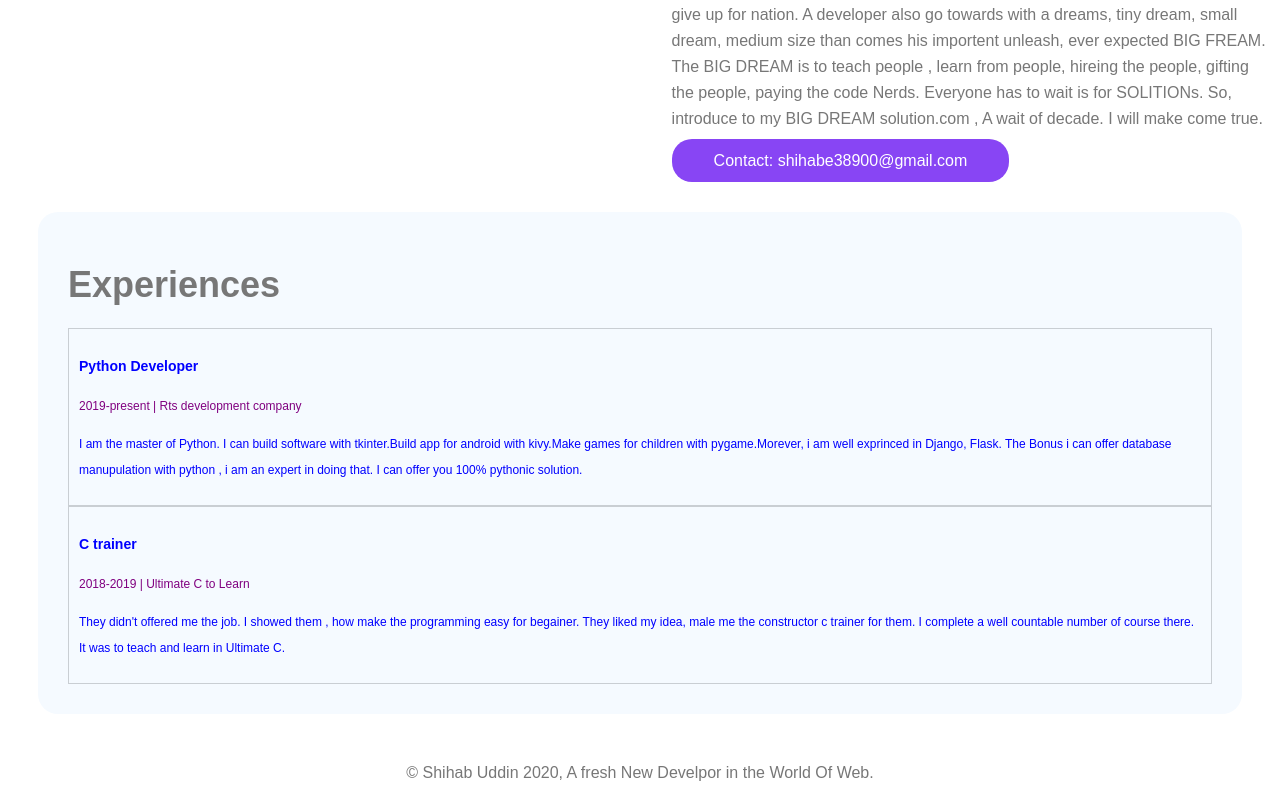
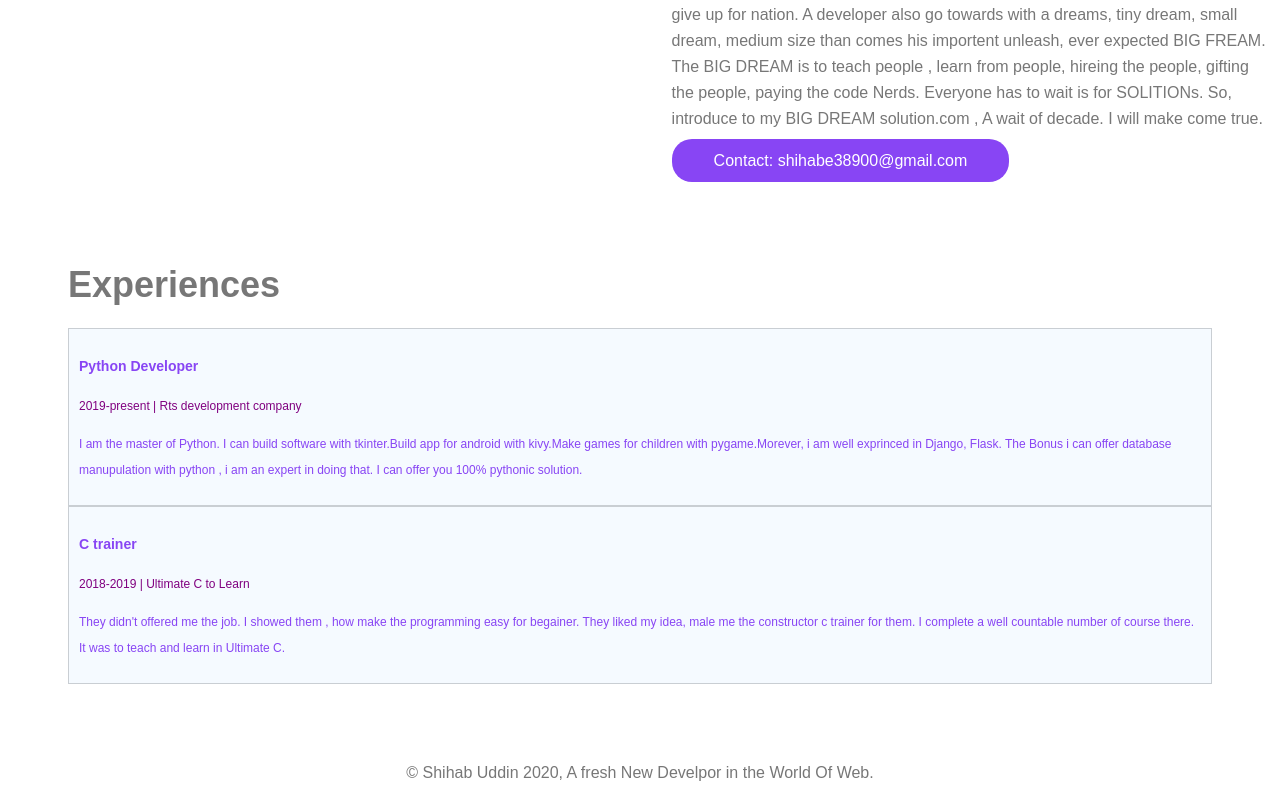
Before and after one commit to shihabuddin413/shihabrts, a plain HTML site: page index.html in a window 1280 px wide. Shown: the part 442-1244 px from the top of the page. Drawn offline with Linux system fonts and the light colour scheme.

Commit message:
Update style.css

```diff
--- a/style.css
+++ b/style.css
@@ -46,7 +46,7 @@ h1{
     padding: 30px;
     margin: 30px;
     font-size: 1.5em;
-    background-color: rgb(245, 250, 255);
+    background-color: rgb(255, 255, 255);
     border-radius: 20px;
 }
 
@@ -54,7 +54,7 @@ h1{
     padding: 10px;
     border: 1px solid rgba(25, 30, 35, .2);
     font-size: 0.5em;
-    color: blue;
+    color: #8845f4;
     background-color: rgb(245, 250, 255);
     line-height: 26px;
 }
```
